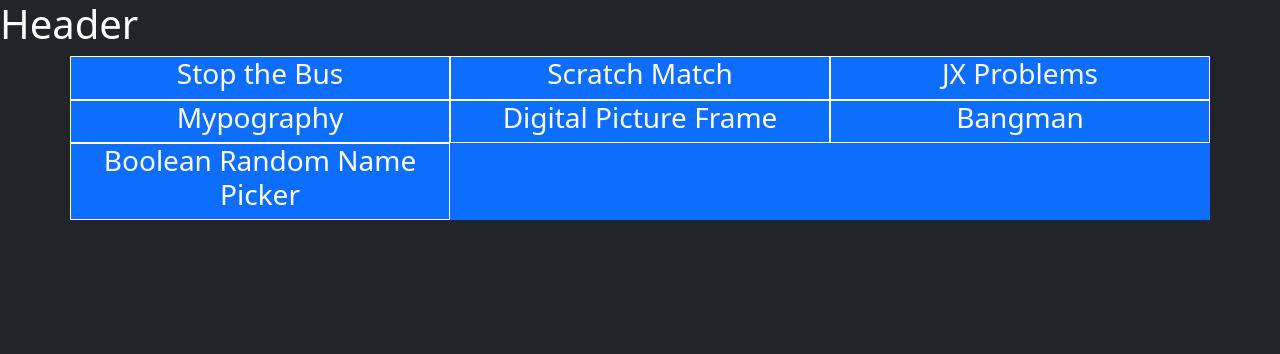
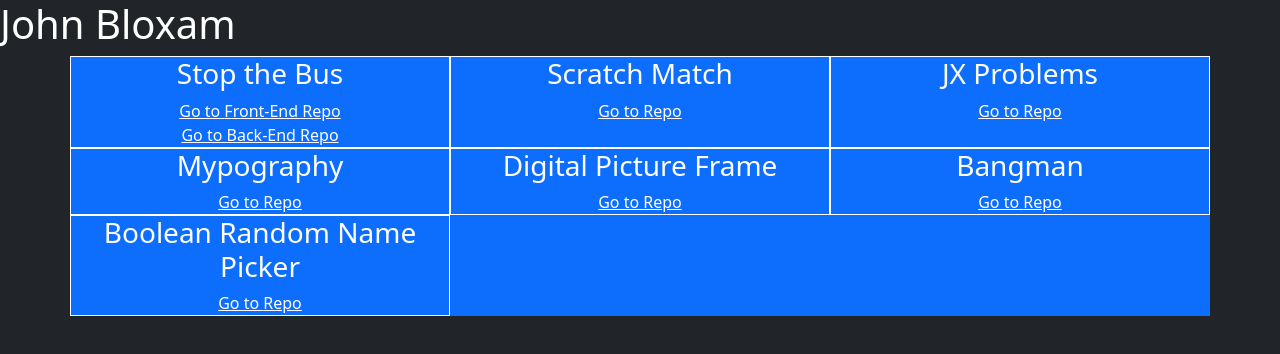
Before and after one commit to JohnXander/portfolio, a React (Create React App) app: page / in a window 1280 px wide. Shown: the top 354 px of the page. Built offline with nearby package versions, Linux system fonts and the light colour scheme.

Commit message:
add repo links to projects

```diff
--- a/db/db.json
+++ b/db/db.json
@@ -1,25 +1,53 @@
 {
     "projects": [
         {
-            "name": "Stop the Bus"
+            "name": "Stop the Bus",
+            "ghRepoSlug": "stop-the-bus-client",
+            "ghRepo2Slug": "stop-the-bus-server",
+            "description": "An app version of the popular TEFL classroom game.",
+            "date": "Oct 2022"
         },
         {
-            "name": "Scratch Match"
+            "name": "Scratch Match",
+            "ghRepoSlug": "scratch-match",
+            "ghRepo2Slug": "",
+            "description": "A scratch map app where you can network with other travellers.",
+            "date": "Aug 2022"
         },
         {
-            "name": "JX Problems"
+            "name": "JX Problems",
+            "ghRepoSlug": "jx-problems",
+            "ghRepo2Slug": "",
+            "description": "10 katas created for Codewars.",
+            "date": "Jul 2022"
         },
         {
-            "name": "Mypography"
+            "name": "Mypography",
+            "gh-repo-slug": "mypography",
+            "ghRepo2Slug": "",
+            "description": "An app that turns your handwriting into a font.",
+            "date": "Jul 2022"
         },
         {
-            "name": "Digital Picture Frame"
+            "name": "Digital Picture Frame",
+            "ghRepoSlug": "digital-picture-frame",
+            "ghRepo2Slug": "",
+            "description": "An app version of a digital picture frame built as an anniversary present for my girlfriend.",
+            "date": "Jun 2022"
         },
         {
-            "name": "Bang Bang Man"
+            "name": "Bangman",
+            "ghRepoSlug": "bang-bang-man",
+            "ghRepo2Slug": "",
+            "description": "A parody app version of Hangman built as a joke for my coding classmates (one of them had a cat called Bang Bang).",
+            "date": "May 2022"
         },
         {
-            "name": "Boolean Random Name Picker"
+            "name": "Boolean Random Name Picker",
+            "ghRepoSlug": "boolean-random-name-picker",
+            "ghRepo2Slug": "",
+            "description": "A random name picker app built to help my tech coach randomly select students from the class.",
+            "date": "May 2022"
         }
     ]
 }
--- a/src/App.js
+++ b/src/App.js
@@ -3,7 +3,7 @@ import Projects from "./components/Projects"
 const App = () => {
   return (
     <div>
-      <h1>Header</h1>
+      <h1>John Bloxam</h1>
       <Projects />
     </div>
   )
--- a/src/components/Project.js
+++ b/src/components/Project.js
@@ -1,3 +1,5 @@
+
+
 const Project = ({ project }) => {
     return (
         <div
@@ -5,6 +7,20 @@ const Project = ({ project }) => {
             border border-white"
         >
             <h3>{project.name}</h3>
+            <a
+                className="text-white"
+                href={`https://github.com/JohnXander/${project.ghRepoSlug}`}
+            >
+                Go to {project.name === "Stop the Bus" && <span>Front-End</span>} Repo
+            </a>
+            {project.ghRepo2Slug &&
+                <a
+                    className="text-white d-block"
+                    href={`https://github.com/JohnXander/${project.ghRepo2Slug}`}
+                >
+                    Go to Back-End Repo
+                </a>
+            }
         </div>
     )
 }
--- a/src/components/Projects.js
+++ b/src/components/Projects.js
@@ -1,11 +1,62 @@
-import data from '../db/db.json'
 import Project from './Project'
+
+const projects = [
+    {
+        "name": "Stop the Bus",
+        "ghRepoSlug": "stop-the-bus-client",
+        "ghRepo2Slug": "stop-the-bus-server",
+        "description": "An app version of the popular TEFL classroom game.",
+        "date": "Oct 2022"
+    },
+    {
+        "name": "Scratch Match",
+        "ghRepoSlug": "scratch-match",
+        "ghRepo2Slug": "",
+        "description": "A scratch map app where you can network with other travellers.",
+        "date": "Aug 2022"
+    },
+    {
+        "name": "JX Problems",
+        "ghRepoSlug": "jx-problems",
+        "ghRepo2Slug": "",
+        "description": "10 katas created for Codewars.",
+        "date": "Jul 2022"
+    },
+    {
+        "name": "Mypography",
+        "gh-repo-slug": "mypography",
+        "ghRepo2Slug": "",
+        "description": "An app that turns your handwriting into a font.",
+        "date": "Jul 2022"
+    },
+    {
+        "name": "Digital Picture Frame",
+        "ghRepoSlug": "digital-picture-frame",
+        "ghRepo2Slug": "",
+        "description": "An app version of a digital picture frame built as an anniversary present for my girlfriend.",
+        "date": "Jun 2022"
+    },
+    {
+        "name": "Bangman",
+        "ghRepoSlug": "bang-bang-man",
+        "ghRepo2Slug": "",
+        "description": "A parody app version of Hangman built as a joke for my coding classmates (one of them had a cat called Bang Bang).",
+        "date": "May 2022"
+    },
+    {
+        "name": "Boolean Random Name Picker",
+        "ghRepoSlug": "boolean-random-name-picker",
+        "ghRepo2Slug": "",
+        "description": "A random name picker app built to help my tech coach randomly select students from the class.",
+        "date": "May 2022"
+    }
+]
 
 const Projects = () => {
     return (
         <div className="container text-center bg-primary">
             <div className="row">
-                {data.projects.map(project => {
+                {projects.map(project => {
                     return <Project project={project} />
                 })}
             </div>
```
